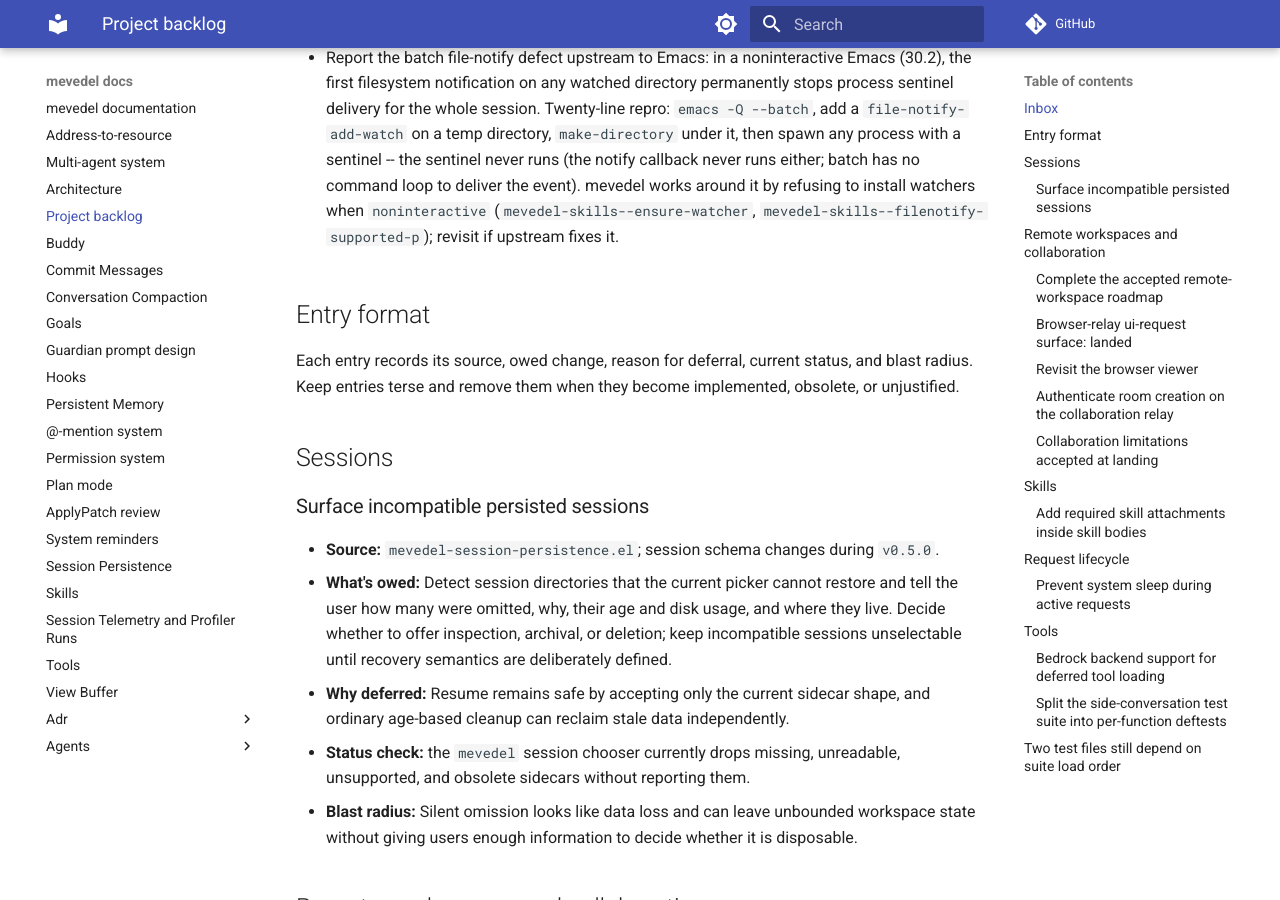
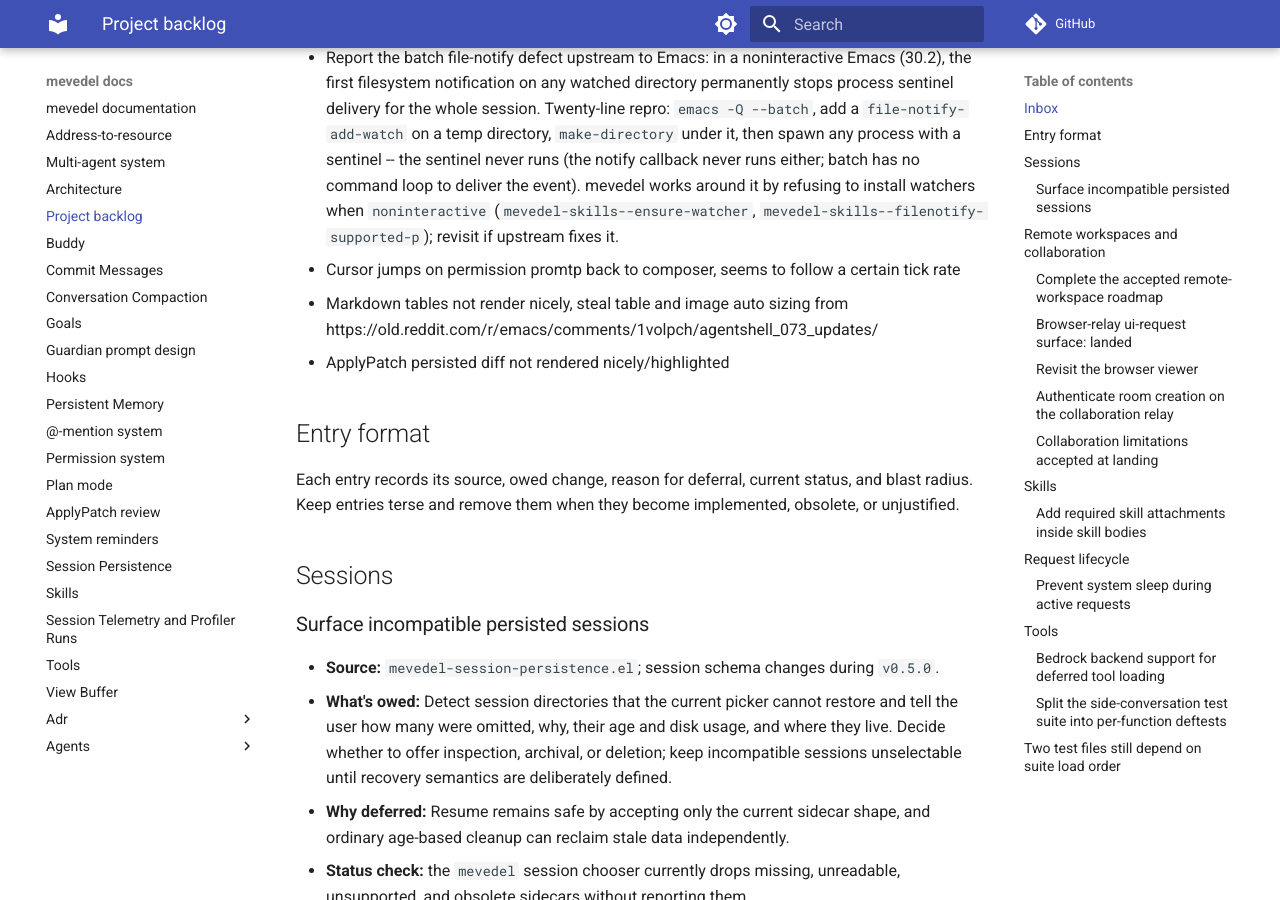
Before and after one commit to FrauH0lle/mevedel, an MkDocs documentation site: the page built from docs/backlog.md, in a window 1280 px wide and 900 px high, scrolled down 2000 px. Built offline with MkDocs 1.6.1 and Material for MkDocs 9.7.7, drawn with Linux system fonts in a browser that asks for light colours; comment, search, counter and statistics services are not loaded.

```diff
--- a/docs/backlog.md
+++ b/docs/backlog.md
@@ -96,6 +96,10 @@
   the event). mevedel works around it by refusing to install watchers when
   `noninteractive` (`mevedel-skills--ensure-watcher`,
   `mevedel-skills--filenotify-supported-p`); revisit if upstream fixes it.
+- Cursor jumps on permission promtp back to composer, seems to follow a certain tick rate
+- Markdown tables not render nicely, steal table and image auto sizing from https://old.reddit.com/r/emacs/comments/1volpch/agentshell_073_updates/
+- ApplyPatch persisted diff not rendered nicely/highlighted
+
 
 ## Entry format
 
```
Also changed, not shown: docs/address-to-resource.md (+1 -1 lines), docs/preview.md (+3 -0 lines), 9 other files.
